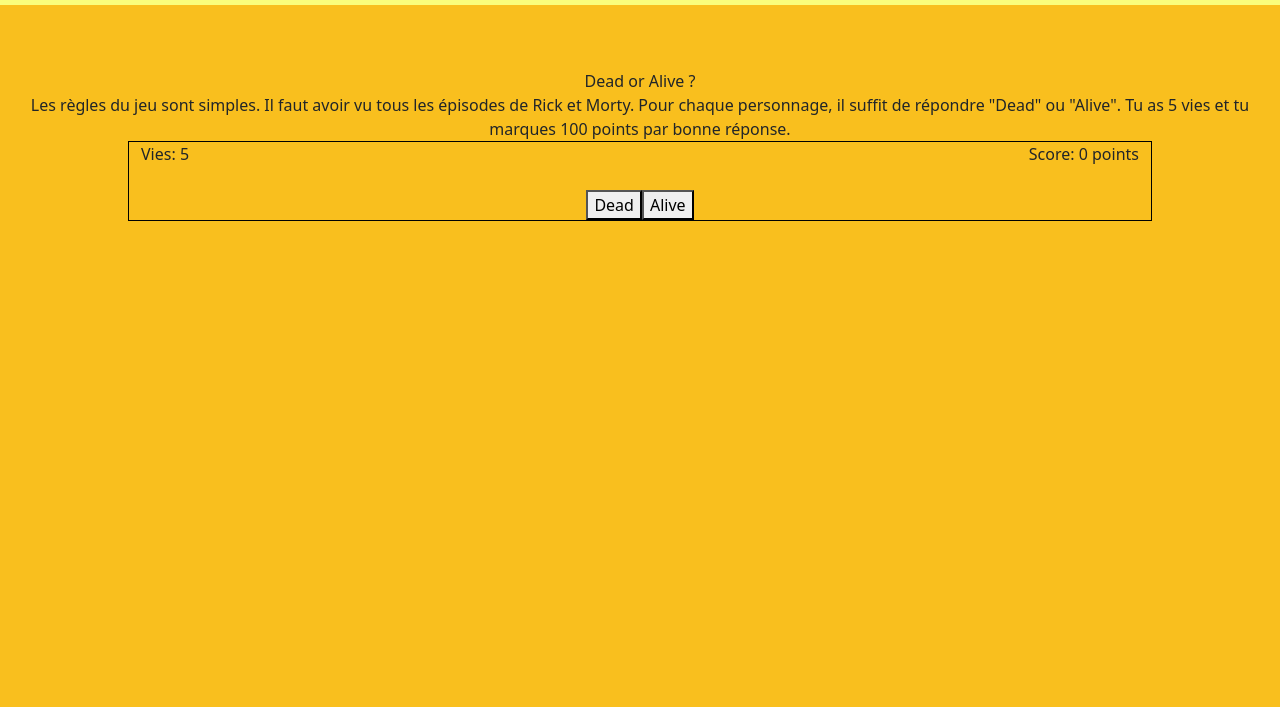
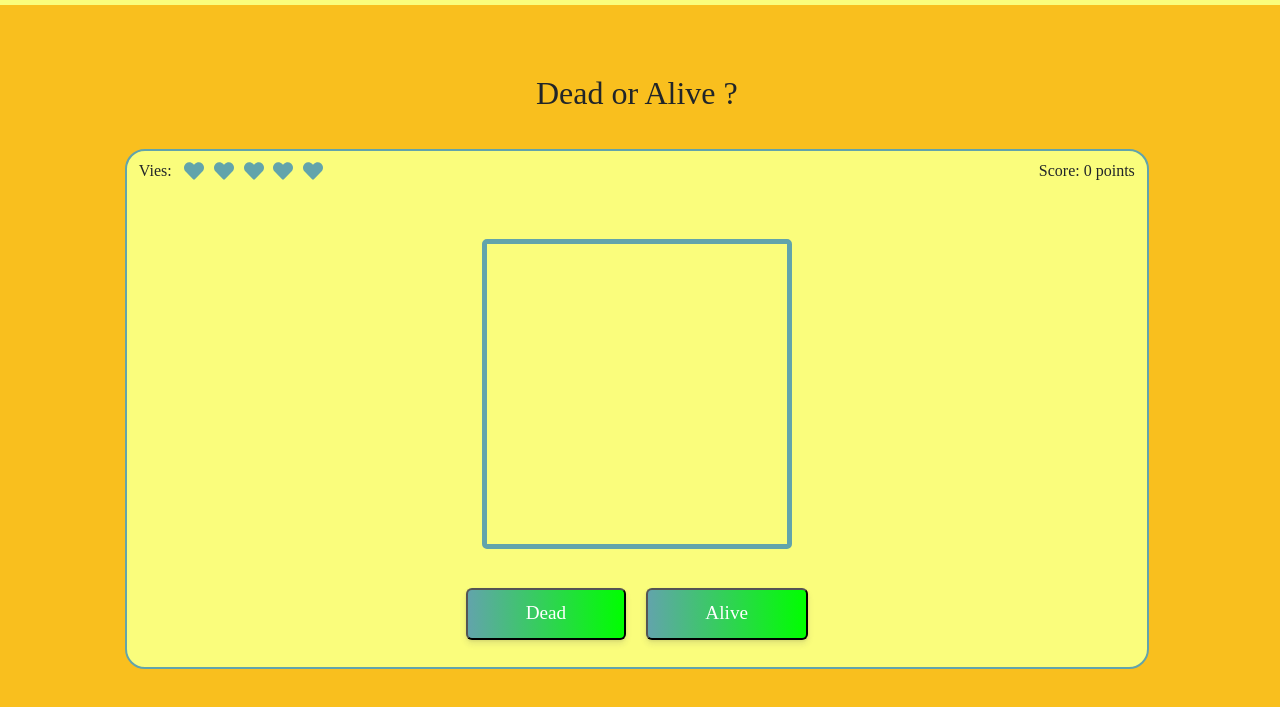
Before and after one commit to SebPARMENTIER/Rick-And-Morty, a React app: page /game in a window 1280 px wide. Both pictures are taken after a click on the button "Jouer". Shown: the part 91-798 px from the top of the page. Built offline with nearby package versions, Linux system fonts and the light colour scheme; no server answers; a web font is replaced by a local one.

Commit message:
Configure Game and add style for desktop device

```diff
--- a/package.json
+++ b/package.json
@@ -48,12 +48,12 @@
     "webpack-merge": "^5.8.0"
   },
   "dependencies": {
-    "axios": "^0.24.0",
     "bootstrap": "^5.1.3",
     "prop-types": "^15.7.2",
     "react": "^17.0.2",
     "react-bootstrap": "^2.0.3",
     "react-dom": "^17.0.2",
+    "react-icons": "^4.3.1",
     "react-router": "^6.1.1",
     "react-router-dom": "^6.1.1"
   }
--- a/src/components/Game/game.scss
+++ b/src/components/Game/game.scss
@@ -1,28 +1,108 @@
 .game {
+  font-family: 'Fuzzy Bubbles', cursive;;
   text-align: center;
   padding-top: 10em;
 
+  &-intro {
+    font-size: 2em;
+    margin-bottom: 1em;
+  }
+
   &-area {
     width: 80vw;
+    height: 65vh;
     margin: auto;
-    border: 1px solid black;
+    border: 2px solid #62a4ab;
+    border-radius: 20px;
+    background-color: #fafd7cff;
   }
 
-  &-play-counter {
+  &-play {
 
+    &-counter {
       display: flex;
       justify-content: space-between;
+      align-items: center;
+      margin-bottom: 3em;
     }
-  &-card {
 
-    &-img{
-      width: 100%;
-      height: auto;
-      object-fit: cover;
+    &-lifes {
+      display: flex;
+      flex-direction: row;
+      align-items: center;
     }
+
+    &-title {
+      margin-right: 0.5em;
+    }
+
+    &-character-img {
+      width: 310px;
+      height: 310px;
+      object-fit: contain;
+      margin: auto;
+      border: 5px solid #62a4ab;
+      border-radius: 5px;
+    }
+
+    &-name {
+      color: #62a4ab;
+      font-size: 1.8em;
+      margin-top: 0.5em;
+      margin-bottom: 1em;
     }
   }
 
-.game-button-play-off {
+  &-button {
+
+    &-dead, &-alive, &-play, &-replay {
+      font-size: 1.2em;
+      border-radius: 6px;
+      margin: 10px;
+      padding: 0.5em 3em;
+      background-size: 200% auto;
+      color: white;
+      box-shadow: 0 4px 6px rgba(50,50,93,.11), 0 1px 3px rgba(0,0,0,.08);
+      background-image: linear-gradient(to right, #62a4ab 0%, lime 50%, #62a4ab 100%);
+      transition: 0.5s;
+
+      &:hover {
+        background-position: right center;
+      }
+    }
+
+    &-play-off {
       visibility: hidden;
     }
+  }
+
+  &-final {
+    height: 65vh;
+    display: flex;
+    flex-direction: column;
+    justify-content: space-around;
+
+    &-score {
+      font-size: 2em;
+      color: #62a4ab;
+    }
+  }
+
+  &-rule {
+    height: 65vh;
+    display: flex;
+    flex-direction: column;
+    justify-content: space-around;
+
+    &-desc {
+      font-size: 1.5em;
+      color: #62a4ab;
+    }
+
+    &-off {
+      visibility: hidden;
+      height: 0;
+    }
+
+  }
+}
--- a/src/components/Game/index.js
+++ b/src/components/Game/index.js
@@ -4,7 +4,7 @@ import { Row, Col } from 'react-bootstrap';
 
 // == Import local
 import './game.scss';
-import rick from 'src/assets/Rick_and_Morty_logo.png';
+import Heart from 'src/components/Heart';
 
 // == Component
 const Game = () => {
@@ -86,22 +86,31 @@ const Game = () => {
         }
   };
 
+  const thing = '*';
+
   return (
     <div className="game">
       <Row>
       <div className="game-intro">
         Dead or Alive ?
       </div>
-      <div className="game-desc">
-        Les règles du jeu sont simples. Il faut avoir vu tous les épisodes de Rick et Morty. Pour chaque personnage, il suffit de répondre "Dead" ou "Alive". Tu as 5 vies et tu marques 100 points par bonne réponse.
-      </div>
+
       <div className="game-area">
         <Col className="col-sm-auto col-md-auto col-lg-auto">
           {play && (
             <div className="game-play">
               <div className="game-play-counter">
-                <div className="game-play-lives">
-                  Vies: {lifes}
+                <div className="game-play-lifes">
+                  <div className="game-play-title">
+                    Vies:
+                  </div>
+                  <div className="game-play-heart">
+                    <Heart
+                      key={lifes}
+                      rating={lifes}
+                    />
+                  </div>
+
                 </div>
                 <div className="game-play-score">
                   Score: {score} points
@@ -118,13 +127,18 @@ const Game = () => {
             </div>
           )}
           {!play && (
+            <div className={gameOver ? "game-rule-off" : "game-rule"}>
+              <div className="game-rule-desc">
+                Les règles du jeu sont simples. Il faut avoir vu tous les épisodes de Rick et Morty. Pour chaque personnage, il suffit de répondre "Dead" ou "Alive". Tu as 5 vies et tu marques 100 points par bonne réponse.
+              </div>
               <div className="game-button">
                 <button
-                className={gameOver ? "game-button-play-off" : "game-button-play"}
+                  className="game-button-play"
                   onClick={handlePlay}
                 >
                   Jouer
                 </button>
+              </div>
             </div>
           )}
           {play && (
--- /dev/null
+++ b/src/components/Heart/heart.scss
@@ -0,0 +1,11 @@
+.ratingStatic {
+  height: 40px;
+  margin: auto ;
+  display: flex;
+  justify-content: center;
+  align-items: center;
+}
+.starStatic {
+  transition: color 200ms;
+  margin: 0 0.3em;
+}
--- /dev/null
+++ b/src/components/Heart/index.js
@@ -0,0 +1,26 @@
+// == Import : npm
+import React from 'react';
+import { FaHeart } from 'react-icons/fa';
+
+// == Import : local
+import './heart.scss';
+
+// == Component
+const Heart = ({ rating }) => (
+  <div className="ratingStatic">
+    {[...Array(5)].map((_star, i) => {
+      const ratingValue = i + 1;
+      return (
+        <FaHeart
+          key={ratingValue}
+          className="starStatic"
+          color={ratingValue <= Number(rating) ? '#62a4ab' : '#e4e5e9'}
+          size={20}
+        />
+      );
+    })}
+  </div>
+);
+
+// == Export
+export default Heart;
```
Also changed, not shown: 1 other file. Lines whose indentation alone changed are shown as unchanged.
